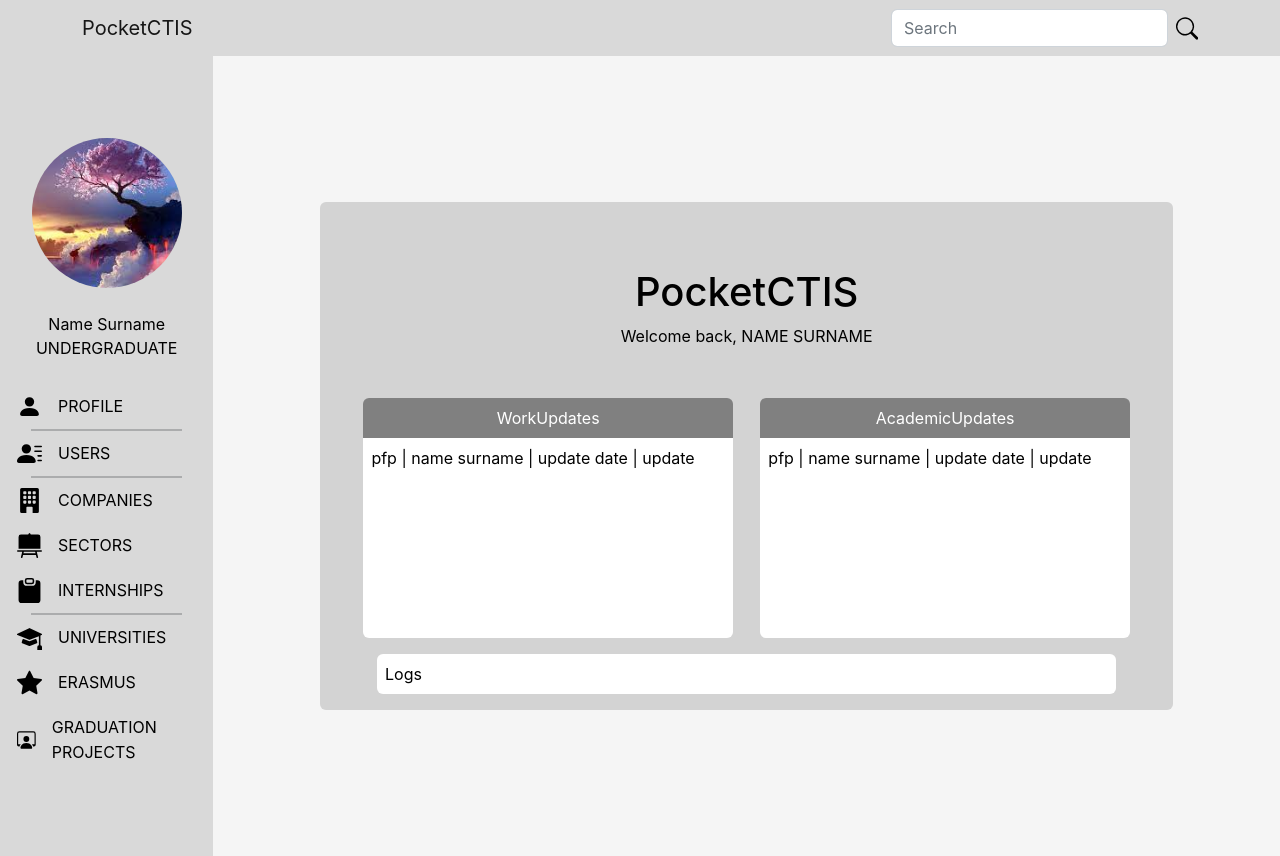
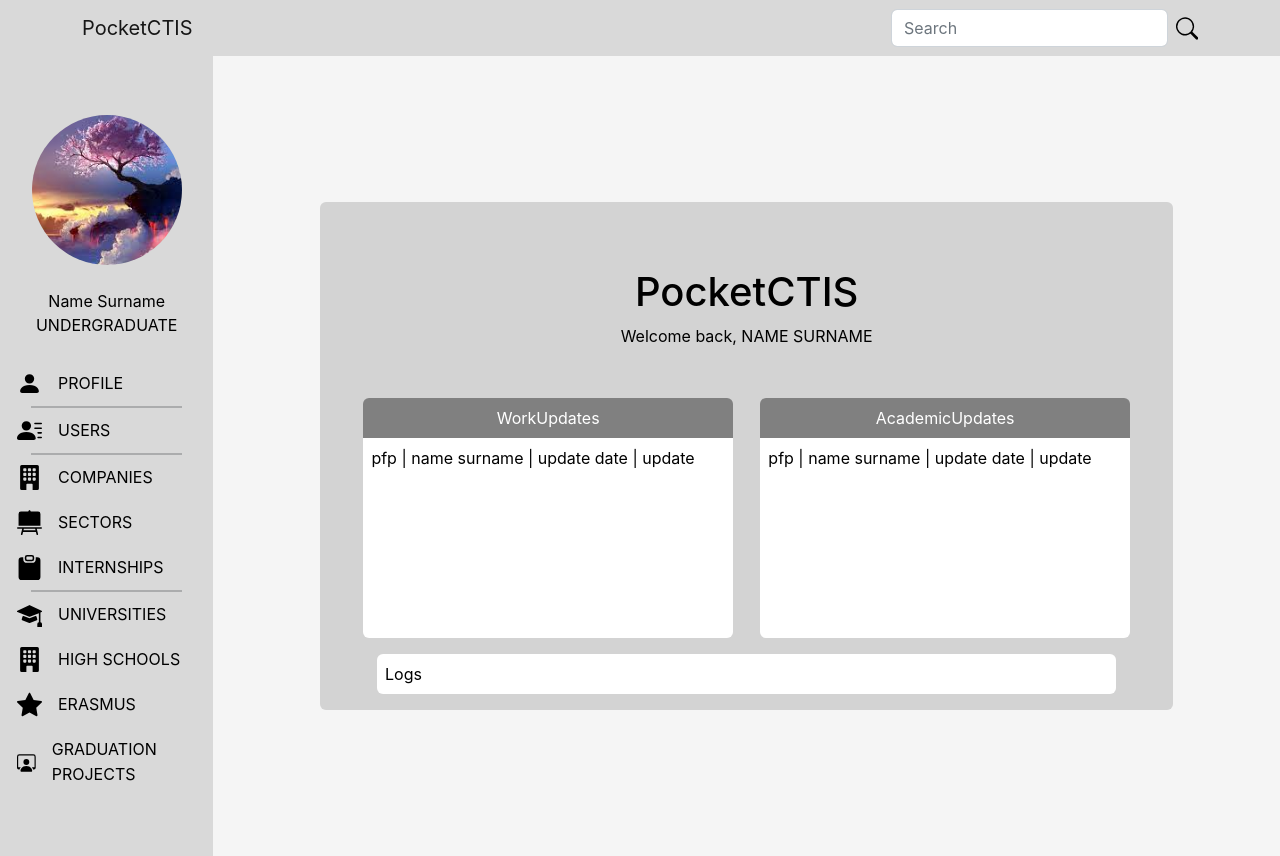
Before and after one commit to CTIS-Alumni/pocket_ctis, a Next.js app in the folder pocket-ctis/: page /user in a window 1280 px wide. Built offline with nearby package versions, Linux system fonts and the light colour scheme; no server answers; the database is empty.

Commit message:
add highSchools route

```diff
--- a/pocket-ctis/components/UserInfoSidebar/UserInfoSidebar.js
+++ b/pocket-ctis/components/UserInfoSidebar/UserInfoSidebar.js
@@ -90,6 +90,11 @@ const UserInfoSidebar = () => {
           href='/user/universities'
         />
         <Button
+          text='HIGH SCHOOLS'
+          icon={<BuildingFill size='25px' />}
+          href='/user/highSchools'
+        />
+        <Button
           text='ERASMUS'
           icon={<StarFill size='25px' />}
           href='/user/erasmus'
```
Also changed, not shown: pocket-ctis/pages/user/highSchools/index.js (added, +14 -0 lines).
